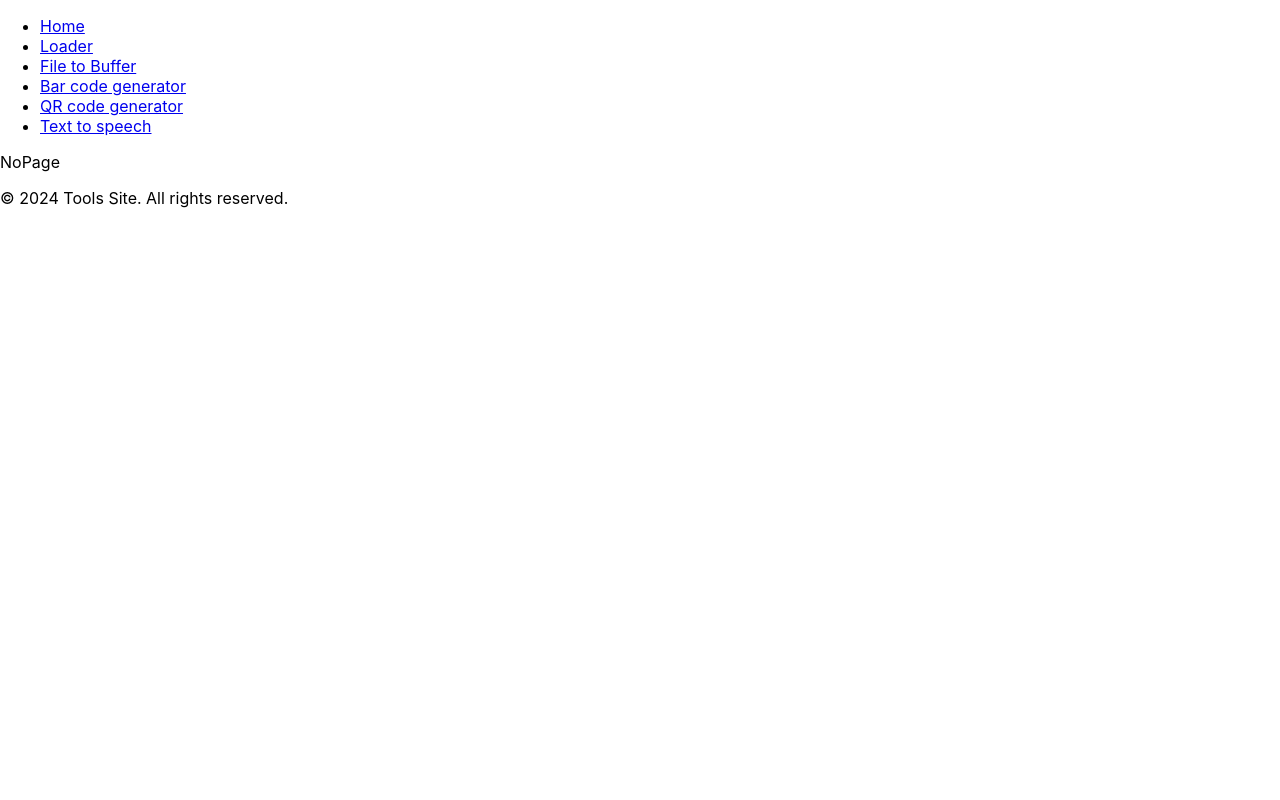
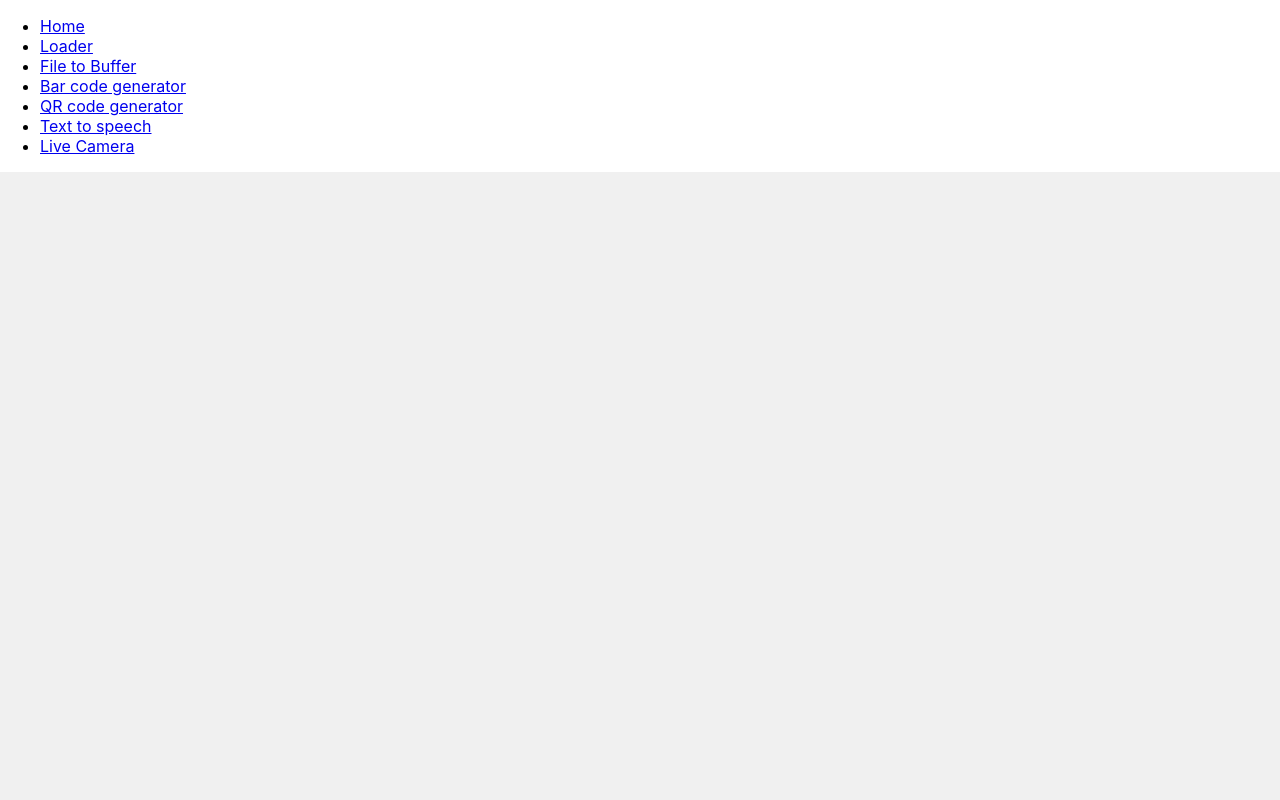
Before and after one commit to kunndnn/tools, a React (Create React App) app: page /live-camera in a window 1280 px wide. Shown: the top 800 px of the page. Built offline with nearby package versions, Linux system fonts and the light colour scheme; no server answers.

Commit message:
live camera added

```diff
--- a/package.json
+++ b/package.json
@@ -7,10 +7,13 @@
     "@testing-library/jest-dom": "^5.17.0",
     "@testing-library/react": "^13.4.0",
     "@testing-library/user-event": "^13.5.0",
+    "cropperjs": "^1.6.2",
+    "fabric": "^6.4.2",
     "gh-pages": "^6.1.1",
     "jsbarcode": "^3.11.6",
     "qrcode.react": "^4.0.1",
     "react": "^18.3.1",
+    "react-cropper": "^2.3.3",
     "react-dom": "^18.3.1",
     "react-router-dom": "^6.26.2",
     "react-scripts": "5.0.1",
--- a/src/Components/Layout.js
+++ b/src/Components/Layout.js
@@ -23,6 +23,9 @@ function Layout() {
           <li>
             <Link to="/text-to-speech">Text to speech</Link>
           </li>
+          <li>
+            <Link to="/live-camera">Live Camera</Link>
+          </li>
         </ul>
       </nav>
       <Outlet />
--- /dev/null
+++ b/src/Components/LiveCamera.js
@@ -0,0 +1,63 @@
+import { useRef, useEffect } from "react";
+
+const LiveCamera = () => {
+  const videoRef = useRef(null); // Reference to video tag
+
+  useEffect(() => {
+    navigator.mediaDevices
+      .getUserMedia({ video: true })
+      .then((stream) => {
+        // Set the video stream
+        if (videoRef.current) {
+          videoRef.current.srcObject = stream;
+        }
+      })
+      .catch((error) => {
+        console.error(`Error accessing camera: `, error);
+      });
+      console.log('render')
+  }, []);
+
+  return (
+    <div style={styles.containerStyle}>
+      <video style={styles.videoStyle} ref={videoRef} autoPlay></video>
+    </div>
+  );
+};
+
+const styles = {
+  containerStyle: {
+    display: "flex",
+    justifyContent: "center", // Horizontal centering
+    alignItems: "center", // Vertical centering
+    height: "100vh", // Full viewport height
+    backgroundColor: "#f0f0f0", // Optional background color
+  },
+  videoStyle: {
+    width: "80%", // Default for larger screens
+    height: "auto", // Maintain aspect ratio
+    maxWidth: "600px", // Limit the maximum width on large screens
+  },
+};
+
+const responsiveStyles = `
+  @media (max-width: 768px) {
+    video {
+      width: 90%;  // Larger width for tablets and smaller screens
+    }
+  }
+
+  @media (max-width: 480px) {
+    video {
+      width: 100%; // Full width for mobile devices
+    }
+  }
+`;
+
+// Inject responsive styles into the document head
+const styleSheet = document.createElement("style");
+styleSheet.type = "text/css";
+styleSheet.innerText = responsiveStyles;
+document.head.appendChild(styleSheet);
+
+export default LiveCamera;
--- a/src/Router.js
+++ b/src/Router.js
@@ -6,6 +6,7 @@ import FileToBuffer from "./Components/FileToBuffer";
 import BarCodeGenerator from "./Components/BarCodeGenerator";
 import QRCodeGenerator from "./Components/QRCodeGenerator";
 import TextToSpeech from "./Components/TextToSpeech";
+import LiveCamera from "./Components/LiveCamera";
 function Router() {
   return (
     <BrowserRouter>
@@ -16,6 +17,7 @@ function Router() {
           <Route path="/bar-code" element={<BarCodeGenerator />} />
           <Route path="/qr-code" element={<QRCodeGenerator />} />
           <Route path="/text-to-speech" element={<TextToSpeech />} />
+          <Route path="/live-camera" element={<LiveCamera />} />
           <Route path="*" element={<NoPage />} />
         </Route>
       </Routes>
```
Also changed, not shown: 1 other file (tests, documents, lock files or other folders).
